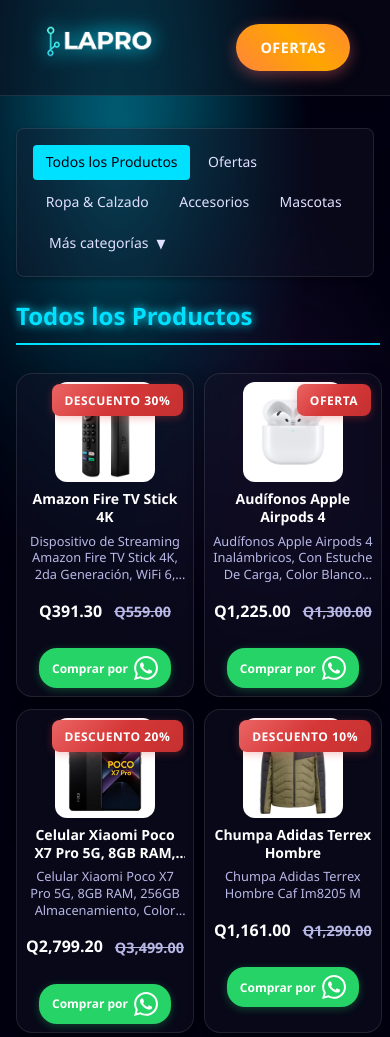
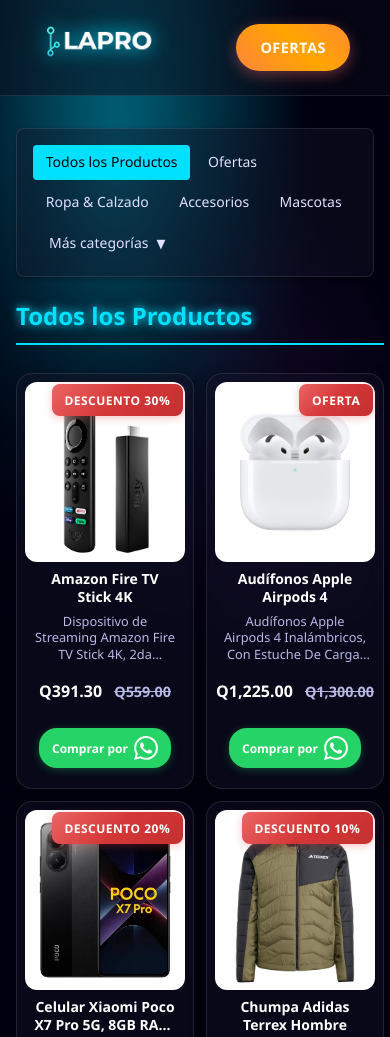
Before and after one commit to vgudiel-Git/catalogo-lapro3, an Eleventy site: page src/index.njk in a window 390 px wide. Shown: the top 1037 px of the page. Built offline with nearby package versions, Linux system fonts and the light colour scheme; Eleventy itself is replaced by a stand-in of ours; files that its build step writes are made by us from their sources.

Commit message:
product image with no padding

```diff
--- a/src/assets/css/main.css
+++ b/src/assets/css/main.css
@@ -506,18 +506,42 @@ main {
   }
 
   .product-card {
-    padding: 0.75rem;
+    padding: 0;
     border-radius: 12px;
     max-width: 100%;
     width: 100%;
     max-width: 180px; /* Width limit for mobile cards */
+    min-height: 280px;
+    display: flex;
+    flex-direction: column;
   }
 
   .product-card img {
-    max-width: 100%;
-    height: auto;
-    max-height: 120px;
+    width: 100%;
+    height: 160px;
     object-fit: cover;
+    border-radius: 12px 12px 0 0;
+    margin: 0;
+  }
+
+  .product-card h3,
+  .product-card .description,
+  .product-card .price-container,
+  .product-card .btn-whatsapp {
+    padding: 0 0.75rem;
+  }
+
+  .product-card h3 {
+    margin: 0.75rem 0 0.5rem 0;
+  }
+
+  .product-card .description {
+    margin: 0.5rem 0;
+    flex-grow: 1;
+  }
+
+  .product-card .btn-whatsapp {
+    margin: 0.75rem 0.75rem 0.75rem 0.75rem;
   }
 }
 
@@ -532,15 +556,42 @@ main {
   }
 
   .product-card {
-    padding: 0.5rem;
+    padding: 0;
     border-radius: 10px;
     max-width: 100%;
     width: 100%;
     max-width: 160px; /* Width limit for small mobile cards */
+    min-height: 300px;
+    display: flex;
+    flex-direction: column;
   }
 
   .product-card img {
-    max-height: 100px;
+    width: 100%;
+    height: 180px;
+    object-fit: cover;
+    border-radius: 10px 10px 0 0;
+    margin: 0;
+  }
+
+  .product-card h3,
+  .product-card .description,
+  .product-card .price-container,
+  .product-card .btn-whatsapp {
+    padding: 0 0.5rem;
+  }
+
+  .product-card h3 {
+    margin: 0.75rem 0 0.5rem 0;
+  }
+
+  .product-card .description {
+    margin: 0.5rem 0;
+    flex-grow: 1;
+  }
+
+  .product-card .btn-whatsapp {
+    margin: 0.75rem 0.5rem 0.75rem 0.5rem;
   }
 }
 
@@ -555,15 +606,42 @@ main {
   }
 
   .product-card {
-    padding: 0.4rem;
+    padding: 0;
     border-radius: 8px;
     max-width: 100%;
     width: 100%;
     max-width: 140px; /* Width limit for narrowest mobile screens */
+    min-height: 320px;
+    display: flex;
+    flex-direction: column;
   }
 
   .product-card img {
-    max-height: 90px;
+    width: 100%;
+    height: 200px;
+    object-fit: cover;
+    border-radius: 8px 8px 0 0;
+    margin: 0;
+  }
+
+  .product-card h3,
+  .product-card .description,
+  .product-card .price-container,
+  .product-card .btn-whatsapp {
+    padding: 0 0.4rem;
+  }
+
+  .product-card h3 {
+    margin: 0.75rem 0 0.5rem 0;
+  }
+
+  .product-card .description {
+    margin: 0.5rem 0;
+    flex-grow: 1;
+  }
+
+  .product-card .btn-whatsapp {
+    margin: 0.75rem 0.4rem 0.75rem 0.4rem;
   }
 
   .product-card h2, .product-card h3 {
```
